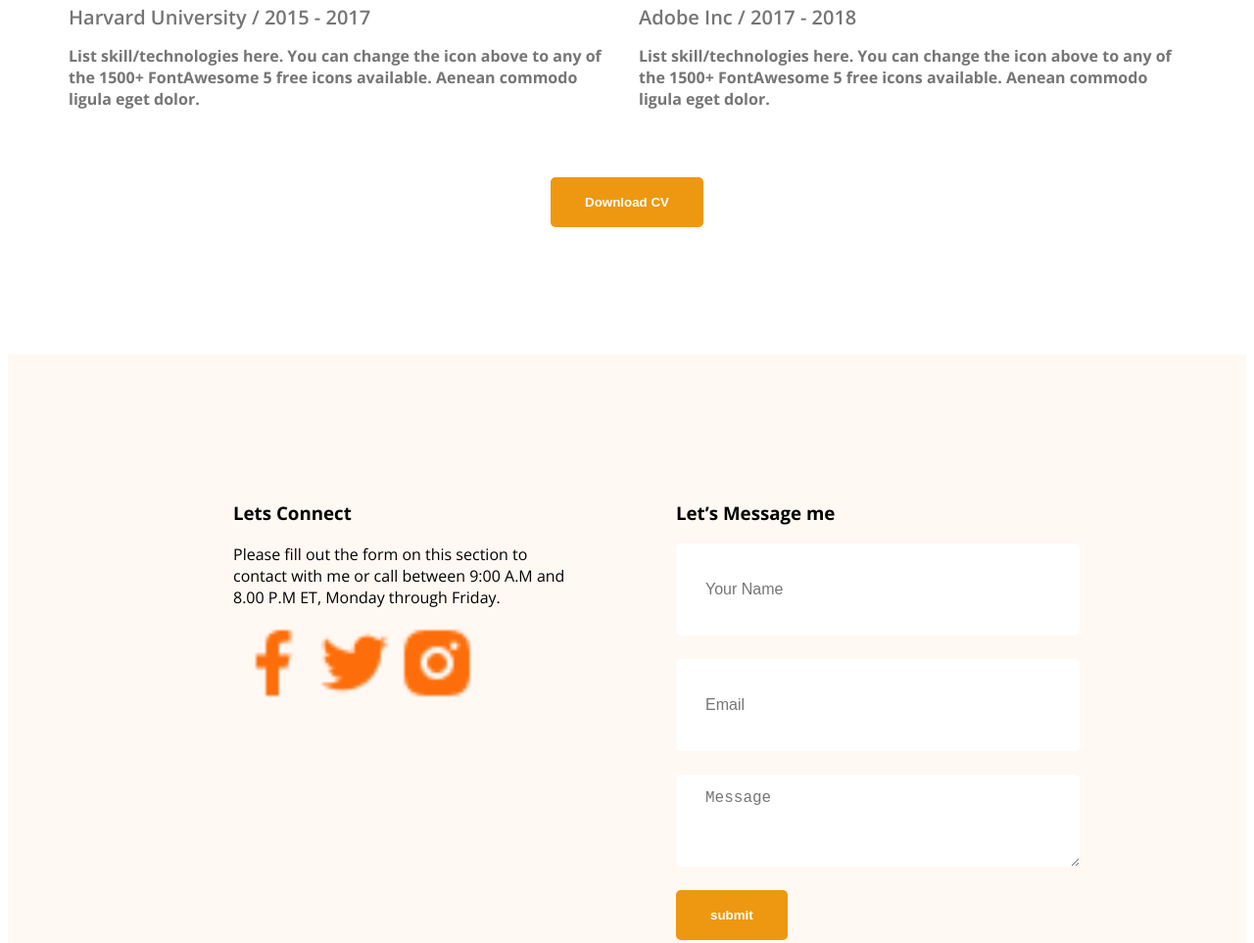
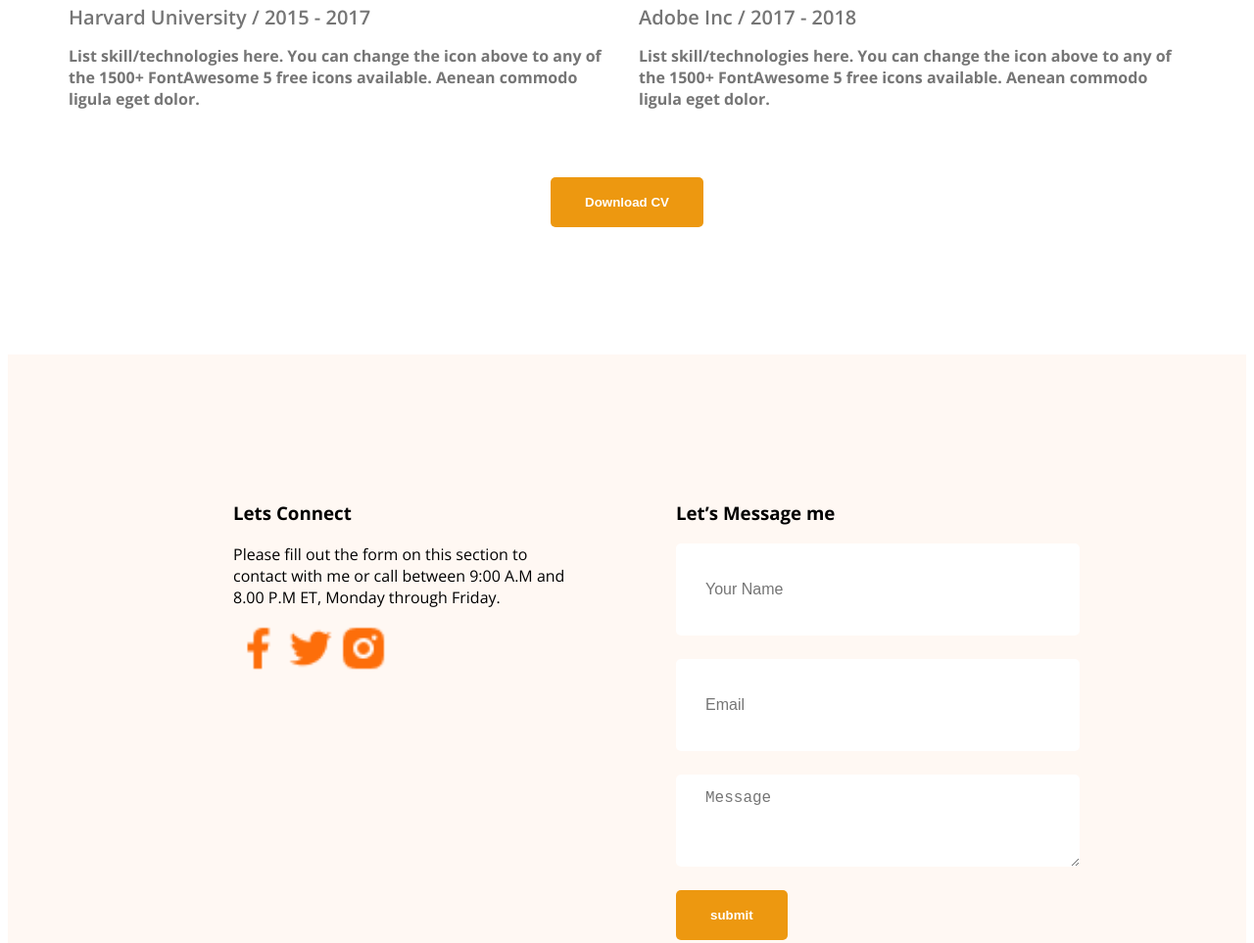
Before and after one commit to Moshiur-15/responsive-wab-dev-portfolio, a plain HTML site: page project.html in a window 1280 px wide. Shown: the part 3144-4107 px from the top of the page at 98% size. Drawn offline with nearby package versions, Linux system fonts and the light colour scheme.

Commit message:
first commit

```diff
--- a/project.html
+++ b/project.html
@@ -4,7 +4,7 @@
     <meta charset="UTF-8">
     <meta name="viewport" content="width=device-width, initial-scale=1.0">
     <title>wabdevloper portfolio</title>
-    <link rel="stylesheet" href="./styl/project.css">
+    <link rel="stylesheet" href="./styl/styls.css">
 </head>
 <body class="open-sans-normal">
     <header class="header secendari-bg">
--- a/styl/project.css
+++ b/styl/styls.css
@@ -201,6 +201,6 @@ footer input[type="text"], footer input[type="email"], footer textarea{
     border: none;
 }
 .img-link{
-    height: 80px;
-    width: 80px;
+    height: 50px;
+    width: 50px;
 }
```
